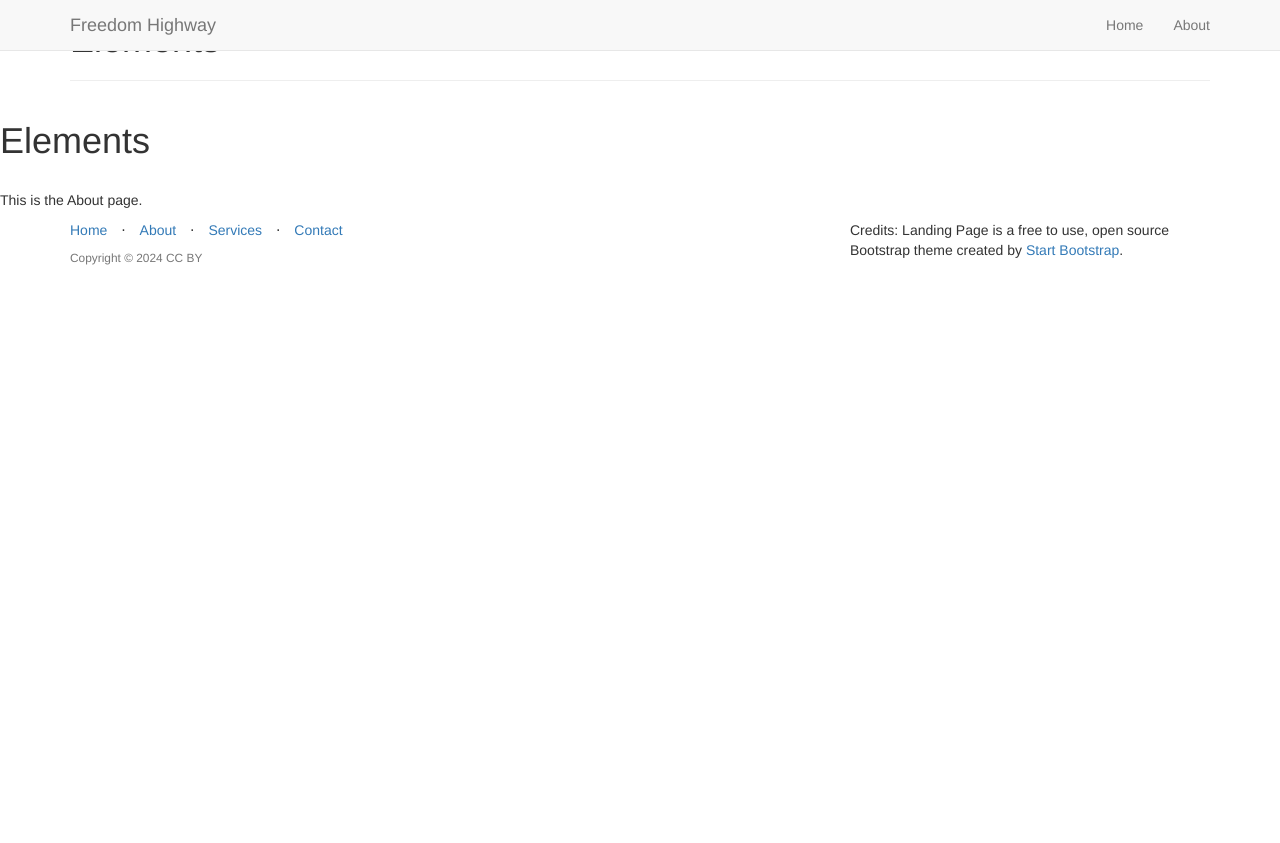
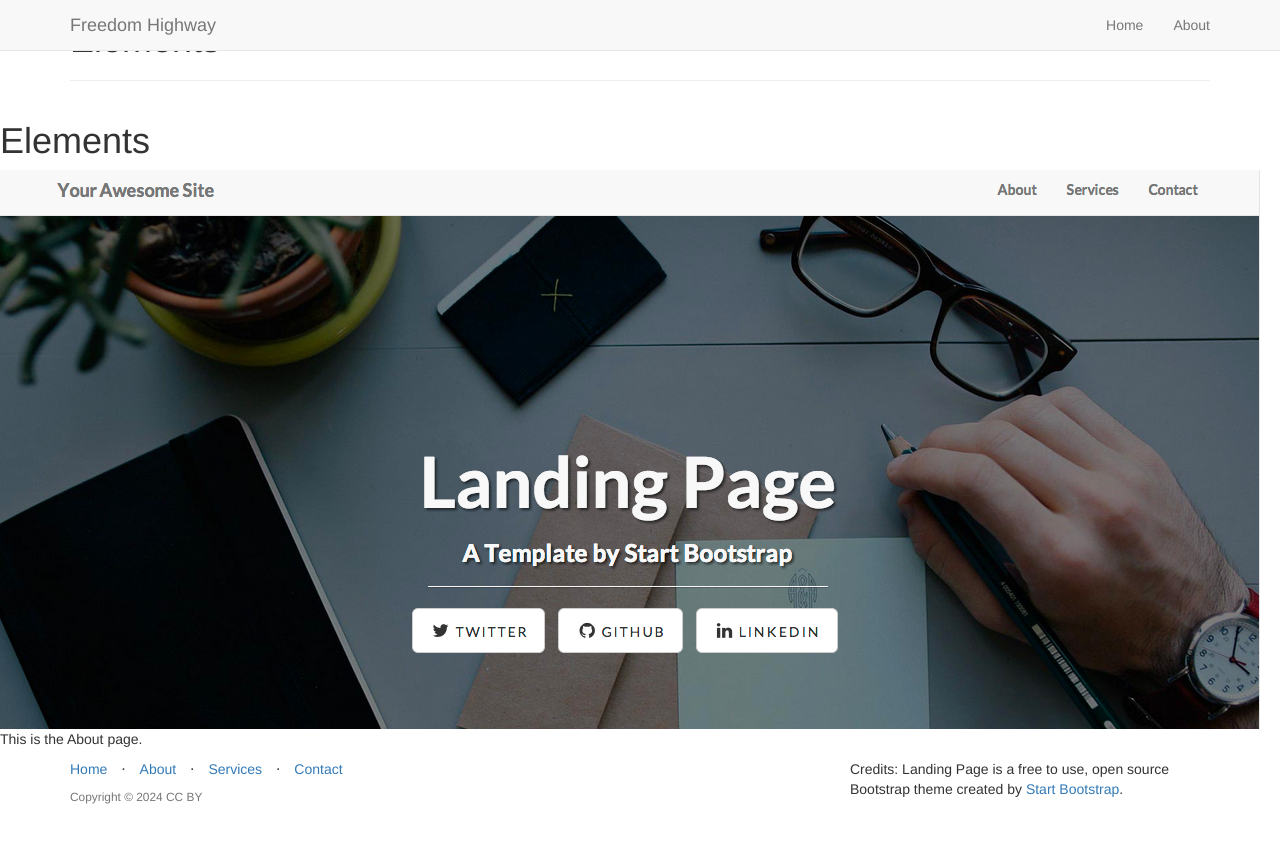
Before and after one commit to paper-engineer/guides-to-life, a Jekyll site: the page built from docs/_pages/about.md, in a window 1280 px wide. Shown: the top 843 px of the page. Built offline with Jekyll 4.4.1, drawn with Linux system fonts in a browser that asks for light colours; nearby versions of some CDN libraries; library files that are not in the unit come from our copies.

Commit message:
Update page.html

```diff
--- a/docs/_layouts/page.html
+++ b/docs/_layouts/page.html
@@ -16,7 +16,7 @@
 			<h1>{{ page.title }}</h1>
 			{% if page.subtitle %}<p>{{ page.subtitle }}</p>{% endif %}
 		</header>
-		{% if page.image %}<span><img src="{{ page.image | site.baseurl }}" alt="" /></span>{% endif %}
+		{% if page.image %}<span><img src="{{ site.baseurl }}/{{ page.image }}" alt="" /></span>{% endif %}
 		{{ content }}
 	</div>
 </section>
```
